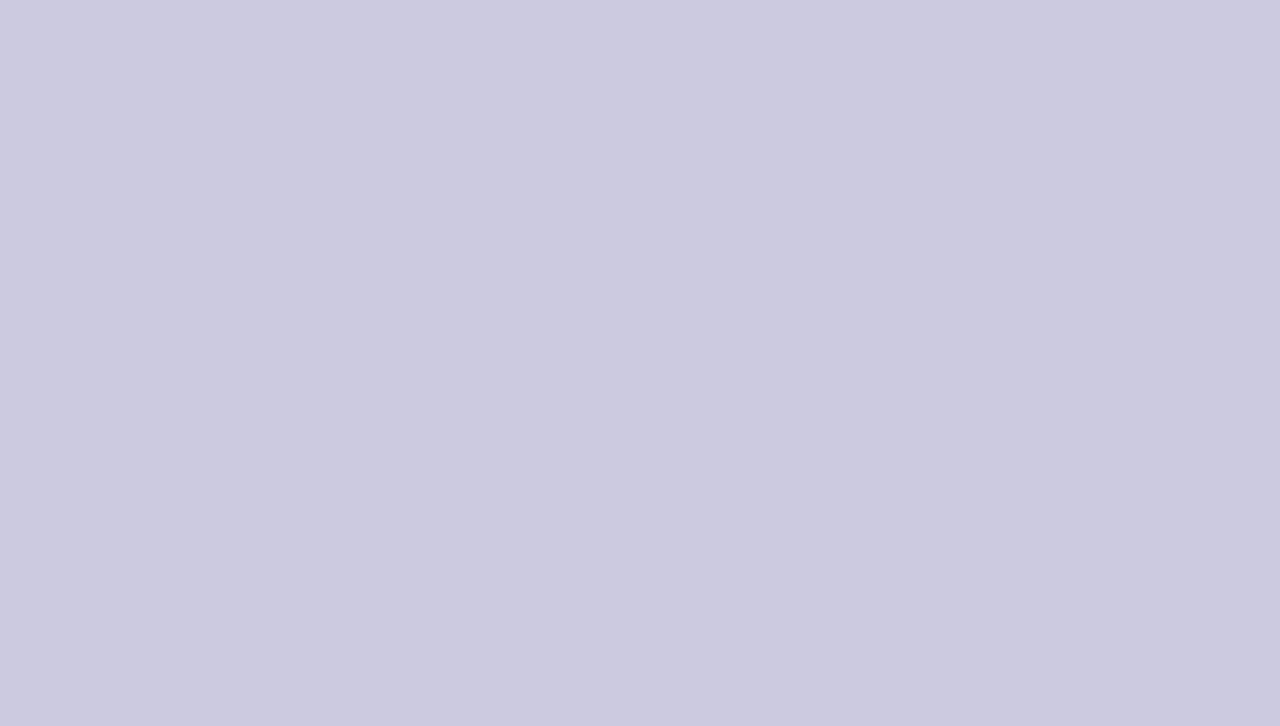
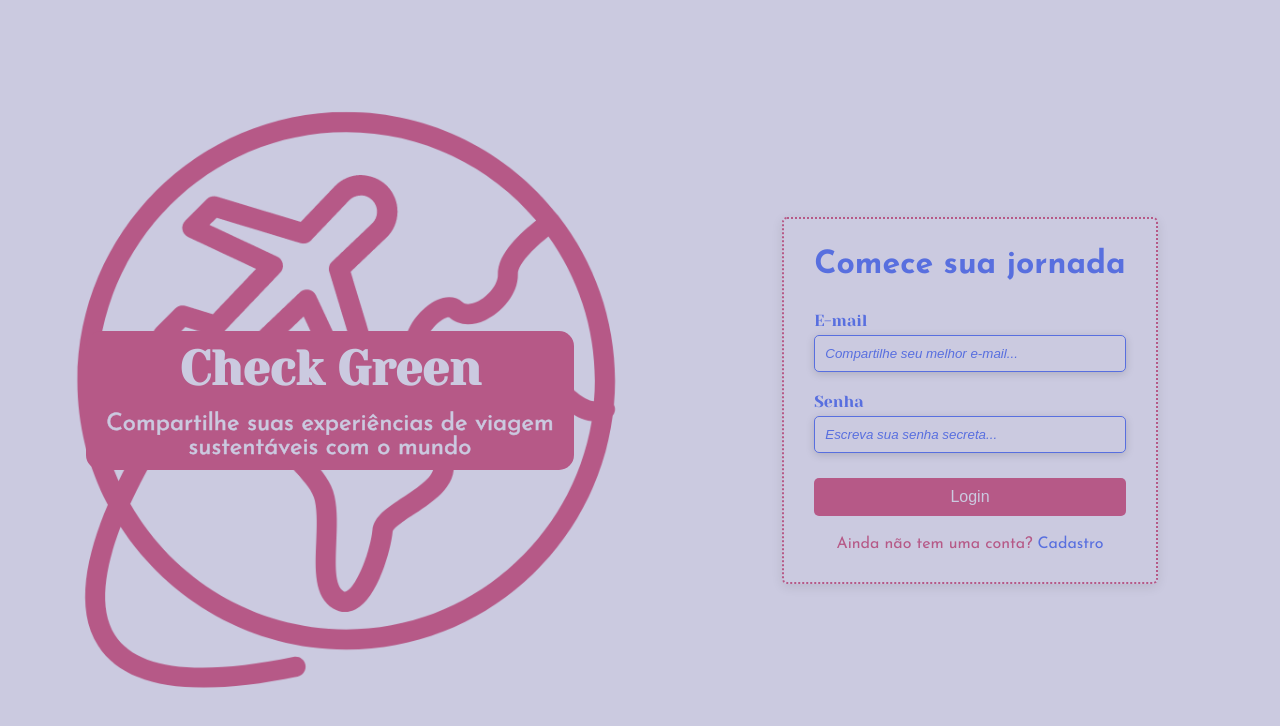
Before and after one commit to FuturoDEV-Trip/M3P-FrontEnd-squad5, a React (Vite) app: page /login in a window 1280 px wide. Before the commit this address had no page. Shown: the top 726 px of the page. Built offline with nearby package versions, Linux system fonts and the light colour scheme.

Commit message:
altera rota  `/` redirecionando para /login

```diff
--- a/src/routes/Routes.jsx
+++ b/src/routes/Routes.jsx
@@ -1,4 +1,4 @@
-import { Route, Routes } from 'react-router-dom';
+import { Navigate, Route, Routes } from 'react-router-dom';
 import PrivateRoute from './PrivateRoute';
 import Cadastro from '../pages/Cadastro/Cadastro';
 import Login from '../pages/Login/Login';
@@ -9,13 +9,15 @@
 import EditarDestino from '../pages/Destinos/EditarDestino';
 
 function AppRoutes() {
+
     return (
         <Routes>
-            {/* Public Routes */}
-            <Route path="/" element={<Login />} />
+
+            <Route path='/' element={<Navigate to="/login" />} />
+
+            <Route path="/login" element={<Login />} />
             <Route path="/cadastro" element={<Cadastro />} />
 
-            {/* Private Routes */}
             <Route element={<PrivateRoute />}>
                 <Route path="/dashboard" element={<Dashboard />} />
                 <Route path="/usuarios" element={<Usuarios />} />
```
